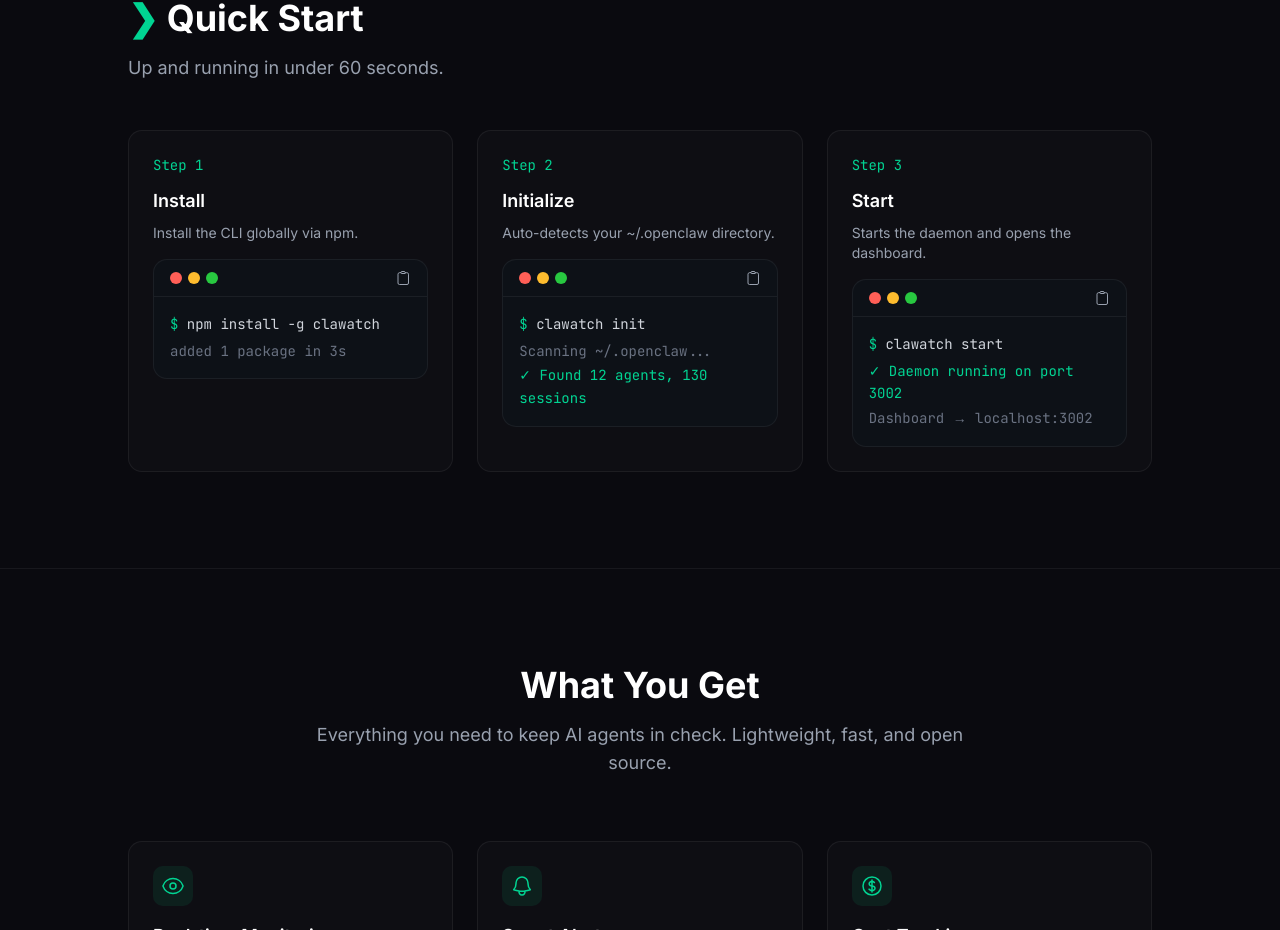
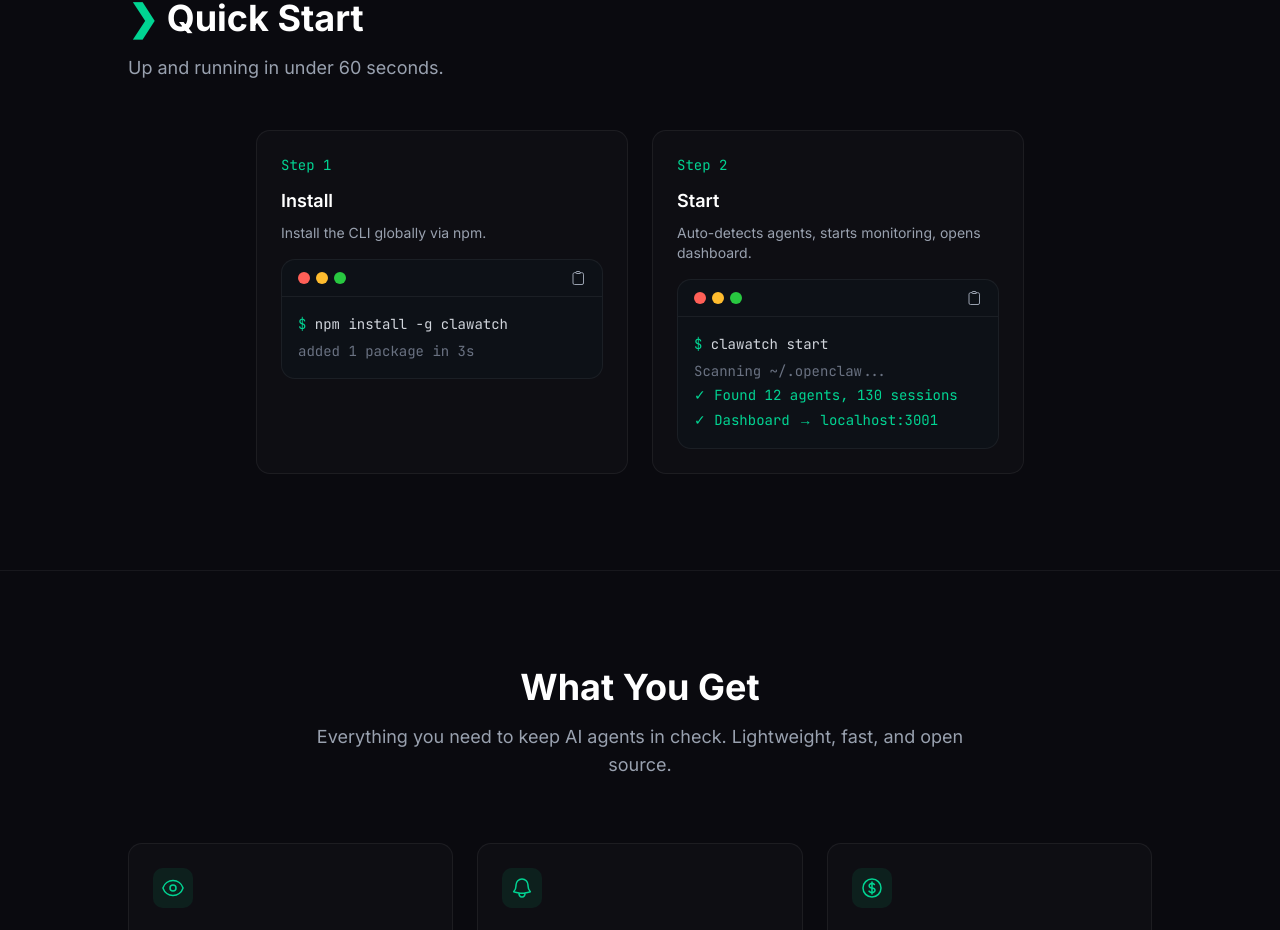
Before and after one commit to GENWAY-AI/clawatch, a Next.js app in the folder frontend/: page / in a window 1280 px wide. Shown: the part 1020-1950 px from the top of the page. Built offline with nearby package versions, Linux system fonts and the light colour scheme.

Commit message:
fix: remove init step from landing page — clawatch start auto-initializes

```diff
--- a/frontend/src/app/page.tsx
+++ b/frontend/src/app/page.tsx
@@ -251,7 +251,7 @@
             <span className="text-emerald-400">&#10095;</span> Quick Start
           </h2>
           <p className="text-gray-400 mb-12 text-lg">Up and running in under 60 seconds.</p>
-          <div className="grid md:grid-cols-3 gap-6">
+          <div className="grid md:grid-cols-2 gap-6 max-w-3xl mx-auto">
             {/* Step 1 */}
             <div className="rounded-xl border border-white/[0.06] bg-white/[0.02] p-6">
               <div className="text-emerald-400 text-sm font-mono mb-3">Step 1</div>
@@ -265,23 +265,13 @@
             {/* Step 2 */}
             <div className="rounded-xl border border-white/[0.06] bg-white/[0.02] p-6">
               <div className="text-emerald-400 text-sm font-mono mb-3">Step 2</div>
-              <h3 className="text-lg font-semibold mb-2">Initialize</h3>
-              <p className="text-gray-400 text-sm mb-4">Auto-detects your ~/.openclaw directory.</p>
-              <TerminalBlock copyText="clawatch init">
-                <div><span className="text-emerald-400">$</span> <span className="text-gray-300">clawatch init</span></div>
+              <h3 className="text-lg font-semibold mb-2">Start</h3>
+              <p className="text-gray-400 text-sm mb-4">Auto-detects agents, starts monitoring, opens dashboard.</p>
+              <TerminalBlock copyText="clawatch start">
+                <div><span className="text-emerald-400">$</span> <span className="text-gray-300">clawatch start</span></div>
                 <div className="text-gray-500 mt-1">Scanning ~/.openclaw...</div>
                 <div className="text-emerald-400 mt-0.5">&#10003; Found 12 agents, 130 sessions</div>
-              </TerminalBlock>
-            </div>
-            {/* Step 3 */}
-            <div className="rounded-xl border border-white/[0.06] bg-white/[0.02] p-6">
-              <div className="text-emerald-400 text-sm font-mono mb-3">Step 3</div>
-              <h3 className="text-lg font-semibold mb-2">Start</h3>
-              <p className="text-gray-400 text-sm mb-4">Starts the daemon and opens the dashboard.</p>
-              <TerminalBlock copyText="clawatch start">
-                <div><span className="text-emerald-400">$</span> <span className="text-gray-300">clawatch start</span></div>
-                <div className="text-emerald-400 mt-1">&#10003; Daemon running on port 3002</div>
-                <div className="text-gray-500 mt-0.5">Dashboard → localhost:3002</div>
+                <div className="text-emerald-400 mt-0.5">&#10003; Dashboard → localhost:3001</div>
               </TerminalBlock>
             </div>
           </div>
```
